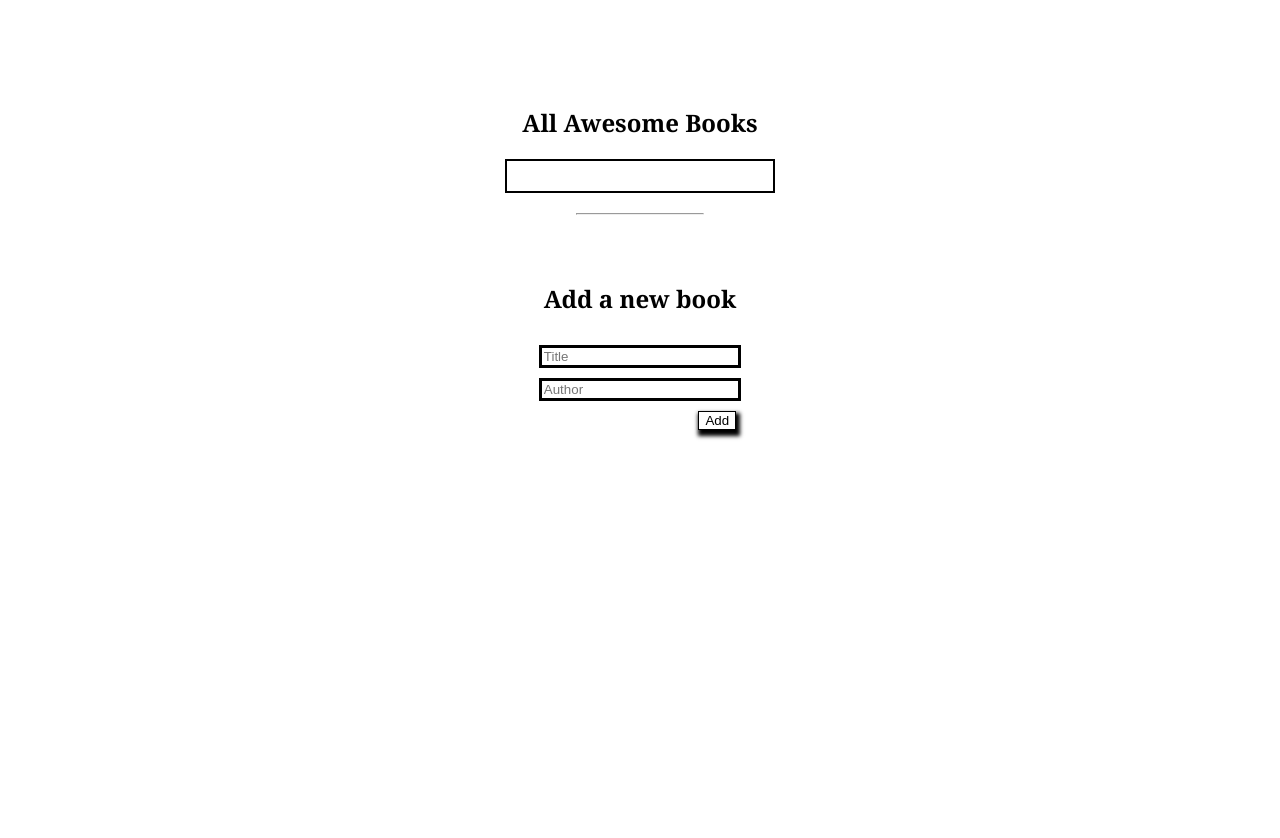
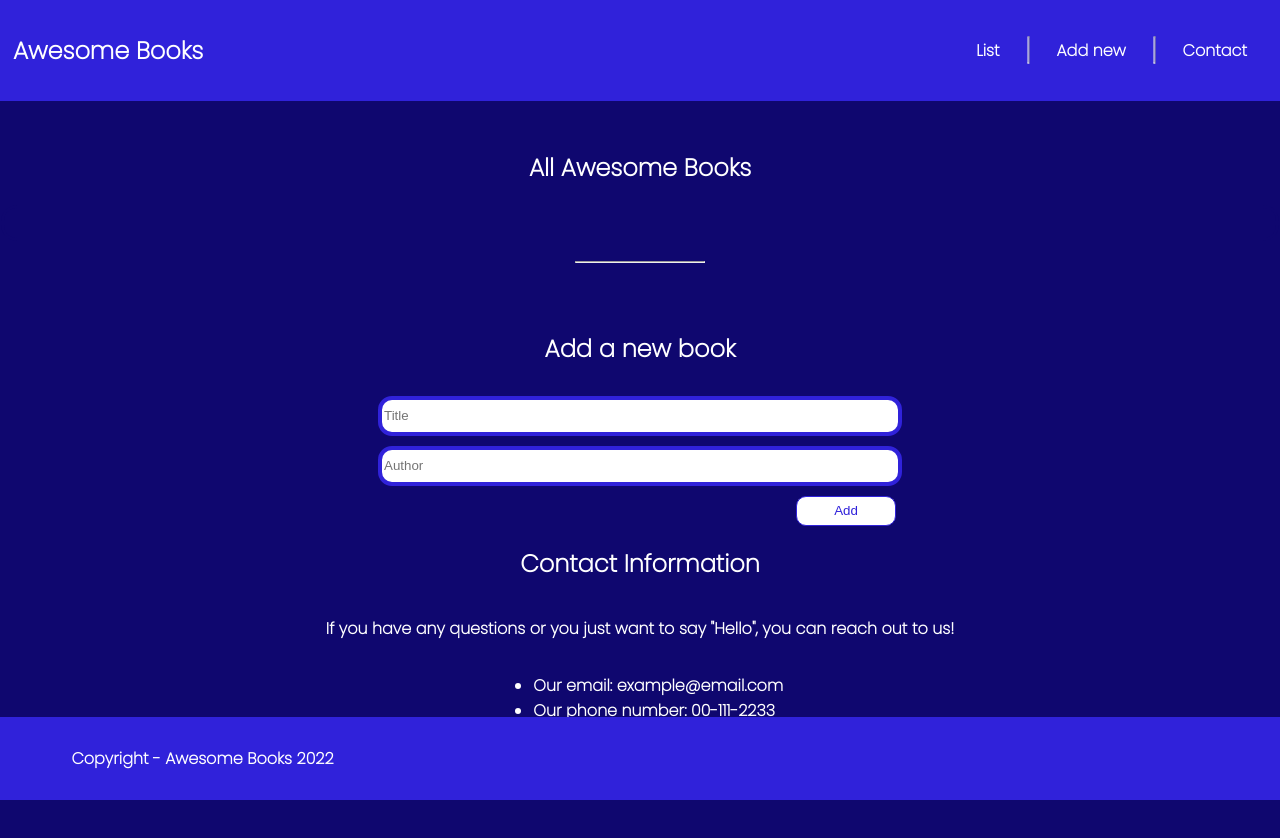
Before and after one commit to d2ndjim/AwesomeBooks, a website: page index.html in a window 1280 px wide. Before the commit the page ends 800 px from the top, so only its background shows below. Drawn offline with Linux system fonts and the light colour scheme.

Commit message:
Add styling and alignment of the items

```diff
--- a/index.html
+++ b/index.html
@@ -6,9 +6,22 @@
     <title>Awesome Books</title>
     <meta name="description" content="" />
     <meta name="viewport" content="width=device-width, initial-scale=1" />
+    <link href="https://fonts.googleapis.com/css2?family=Poppins:ital,wght@0,200;1,100;1,200&display=swap" rel="stylesheet">
     <link rel="stylesheet" href="style.css" />
   </head>
   <body>
+    <header>
+      <nav class="nav-bar">
+        <h1>Awesome Books</h1>
+        <ul class="navItems">
+          <li id="list"><a>List</a></li> <hr class="vertical">
+          <li id="add-books"><a>Add new</a></li> <hr class="vertical">
+          <li id="contact-section"><a>Contact</a></li>
+        </ul>
+      </nav>
+      <p id="date"></p>
+    </header>
+
     <section class="books-container">
       <div><h1 class="books-heading">All Awesome Books</h1></div>
       <div class="books-list">
@@ -22,6 +35,24 @@
       <input type="text" id="bookAuthor" placeholder="Author" required>
       <button class="add-btn" type="submit">Add</button>
     </form>
+
+    <section id="contact" class="contact-section hide">
+      <h2>Contact Information</h2>
+      <p>
+        If you have any questions or you just want to say "Hello", you can reach
+        out to us!
+      </p>
+      <ul class="contact-list">
+        <li>Our email: example@email.com</li>
+        <li>Our phone number: 00-111-2233</li>
+        <li>Our address: 1030 Code Drive, US</li>
+      </ul>
+    </section>
+
+    <footer id="copyright">
+      <p>Copyright - Awesome Books 2022</p>
+    </footer>
+
     <script src="script.js" ></script>
   </body>
 </html>
--- a/style.css
+++ b/style.css
@@ -3,9 +3,13 @@ body {
   flex-direction: column;
   align-items: center;
   justify-content: center;
-  height: 500px;
-  font-family: Georgia, "Times New Roman", Times, serif;
+  font-family: "Poppins", sans-serif;
   font-weight: bold;
+  background-color: #0f076f;
+  color: #fff;
+  margin: 0;
+  padding: 0;
+  box-sizing: border-box;
 }
 
 .books-container {
@@ -13,6 +17,8 @@ body {
   flex-direction: column;
   align-items: center;
   justify-content: center;
+  width: 100%;
+  margin-top: 130px;
 }
 
 .add-books {
@@ -22,12 +28,14 @@ body {
   align-items: center;
   justify-content: center;
   gap: 10px;
+  width: 40%;
 }
 
 .books-list {
-  border: 2px solid #000;
+  border: 3px solid #0f076f;
+  border-radius: 16px;
   padding: 15px;
-  width: 100%;
+  width: 97%;
 }
 
 .list-container {
@@ -40,15 +48,27 @@ body {
   margin: 0;
 }
 
+.list-container p {
+  padding-left: 15px;
+}
+
 .list-container:nth-child(odd) {
+  background: #fff;
+  color: black;
+}
+
+.list-container:nth-child(even) {
   background: rgba(114, 111, 111, 0.514);
 }
 
 .remove-btn {
-  border: 1px solid #000;
-  box-shadow: 2px 4px 4px 2px black;
+  border: 1px solid #e82825;
   background: #fff;
   margin-right: 5px;
+  width: 100px;
+  height: 30px;
+  border-radius: 10px;
+  color: #e82825;
 }
 
 .line {
@@ -59,13 +79,88 @@ body {
 
 #bookName,
 #bookAuthor {
-  border: 3px solid #000;
+  border: 4px solid #3022da;
+  border-radius: 14px;
+  width: 100%;
+  height: 30px;
+}
+
+.add-btn {
+  border: 1px solid #3022da;
+  background: #fff;
+  color: #3022da;
+  border-radius: 10px;
+  height: 30px;
+  width: 100px;
+  align-self: flex-end;
+  text-align: center;
+  cursor: pointer;
+}
+
+header {
+  width: 100%;
+  display: flex;
+  align-items: center;
+  justify-content: center;
+  position: fixed;
+  top: 0;
+}
+
+.nav-bar {
+  display: flex;
+  align-items: center;
+  justify-content: space-between;
+  border: 3px solid #3022da;
+  background-color: #3022da;
+  padding: 10px;
   width: 100%;
 }
 
-.add-btn {
-  border: 1px solid #000;
-  box-shadow: 2px 4px 4px 2px black;
-  background: #fff;
-  align-self: flex-end;
+.navItems {
+  display: flex;
+  list-style: none;
+  align-items: center;
+  justify-content: center;
+  gap: 15px;
+  margin-right: 20px;
 }
+
+.navItems * {
+  cursor: pointer;
+}
+
+.navItems *:hover {
+  color: #ed550e;
+}
+
+.contact-section {
+  display: flex;
+  flex-direction: column;
+  align-items: center;
+  justify-content: center;
+  width: 100%;
+  margin-bottom: 130px;
+}
+
+.contact-list {
+  align-self: center;
+}
+
+#copyright {
+  border: 3px solid #3022da;
+  background-color: #3022da;
+  color: #fff;
+  width: 99%;
+  padding: 10px;
+  position: fixed;
+  bottom: 0;
+}
+
+#copyright p {
+  margin-left: 65px;
+}
+
+.vertical {
+  transform: rotate(90deg);
+  width: 25px;
+}
```
